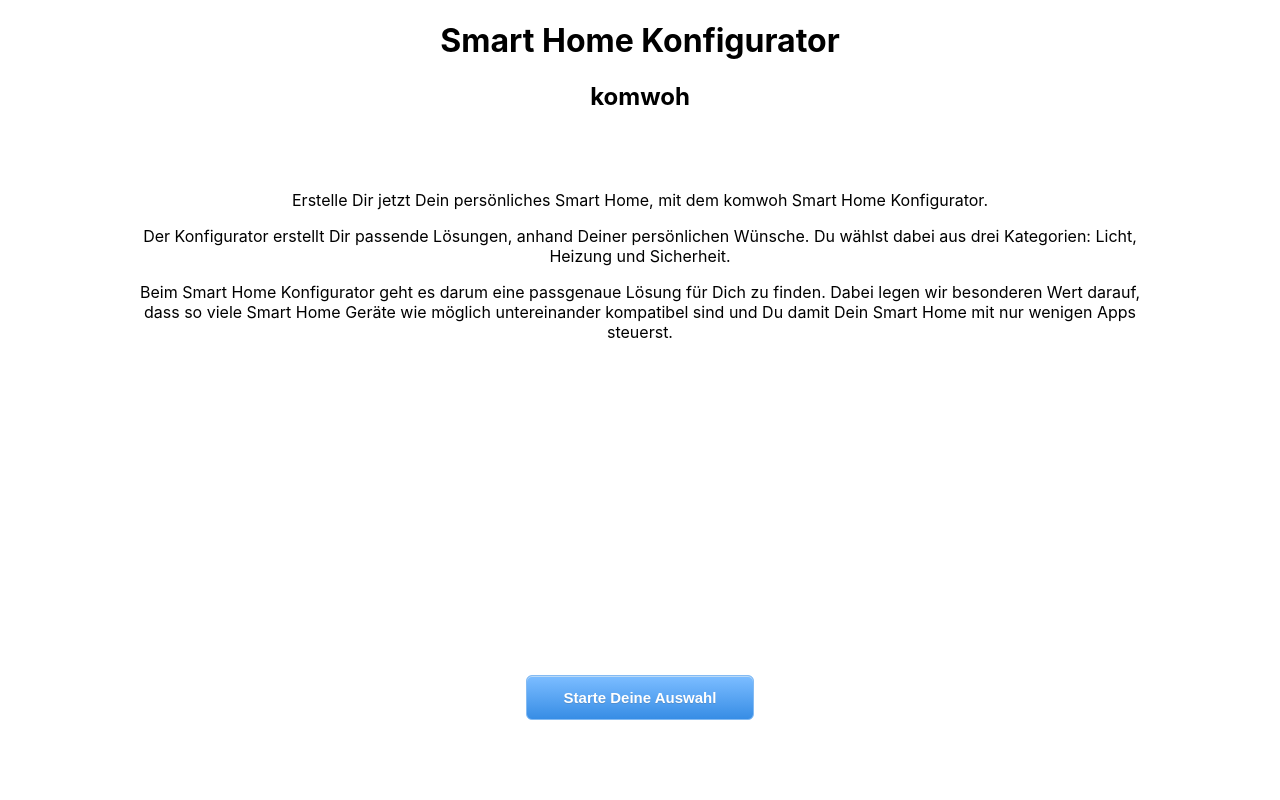
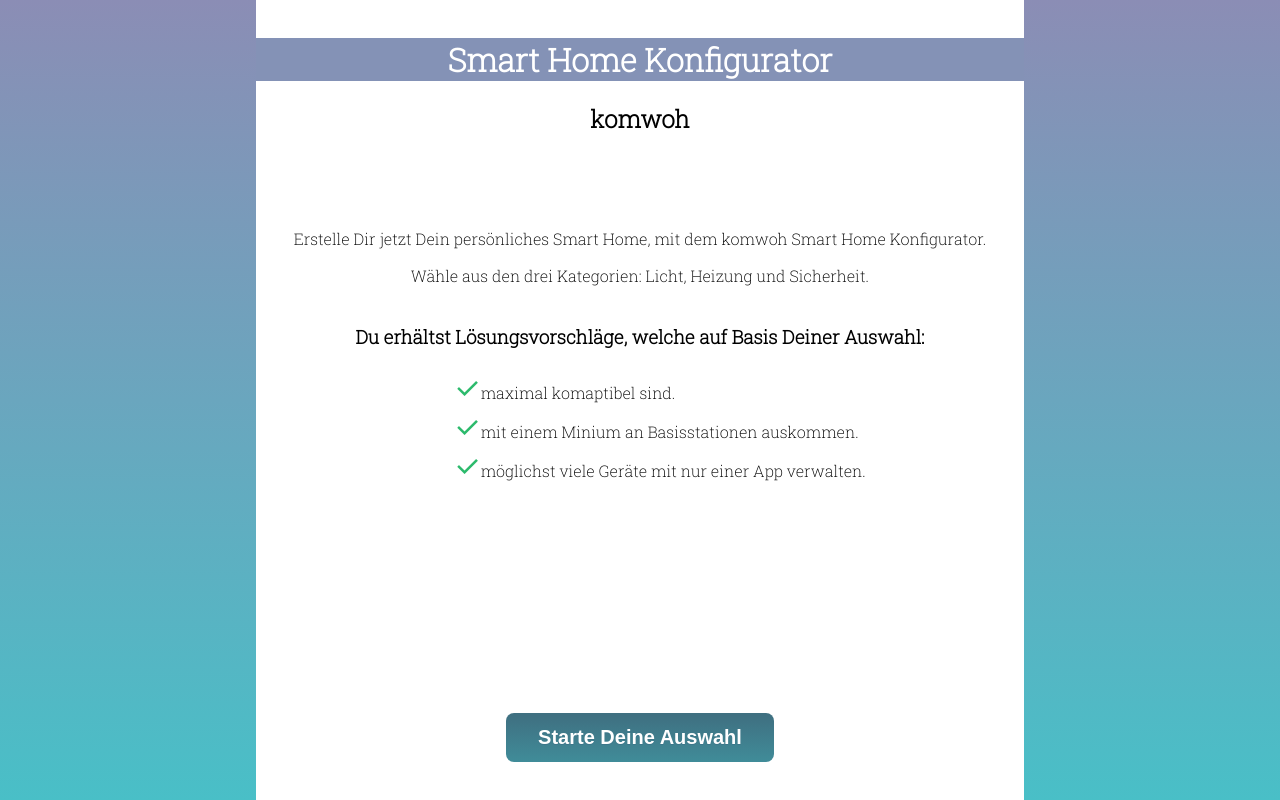
Before and after one commit to mohetti/shConfigurator, a React (Create React App) app in the folder client/: page /start in a window 1280 px wide. Built offline with nearby package versions, Linux system fonts and the light colour scheme.

Commit message:
working on css

```diff
--- a/client/src/App.js
+++ b/client/src/App.js
@@ -23,7 +23,6 @@
 import './Components/stylesConfigurator/innerlights.css';
 import './Components/stylesConfigurator/gardenlights.css';
 import './Components/stylesConfigurator/lightbulbs.css';
-import { useEffect } from 'react';
 
 function App() {
   return (
--- a/client/src/Components/Categories.js
+++ b/client/src/Components/Categories.js
@@ -118,10 +118,12 @@
   };
   return (
     <div className="windowContainer">
-      <header className="center">
-        <h2>Wähle Deine Kategorien:</h2>
+      <div className="spaceLeft"></div>
+      <div className="center">
+        <header>
+          <h1 className="stripe mgt1">Kategorien:</h1>
         </header>
-      <div className="configContainer mgtH">
+        <div className="configContainer">
           <div className="typeContainer mgCtg">
             <div
               onClick={() => handleClick('lights')}
@@ -158,6 +160,8 @@
           </div>
         </div>
       </div>
+      <div className="spaceRight  "></div>
+    </div>
   );
 }
 
--- a/client/src/Components/Gardenlights.js
+++ b/client/src/Components/Gardenlights.js
@@ -103,10 +103,12 @@
 
   return (
     <div className="windowContainer">
-      <header className="center">
-        <h2>Wähle passende Gartenbeleuchtung:</h2>
+      <div className="spaceLeft"></div>
+      <div className="center">
+        <header>
+          <h1 className="stripe mgt1">Gartenbeleuchtung:</h1>
         </header>
-      <div className="configContainer mgtH">
+        <div className="configContainer">
           <div className="gardenlightsContainer mgGardenlights">
             <div
               onClick={() => openBox('pathLight')}
@@ -186,6 +188,8 @@
           </div>
         </div>
       </div>
+      <div className="spaceRight  "></div>
+    </div>
   );
 }
 
--- a/client/src/Components/Innerlights.js
+++ b/client/src/Components/Innerlights.js
@@ -215,10 +215,12 @@
 
   return (
     <div className="windowContainer">
-      <header className="center">
-        <h2>Wähle passende Innenbeleuchtung:</h2>
+      <div className="spaceLeft"></div>
+      <div className="center">
+        <header>
+          <h1 className="stripe mgt1">weitere Innenbeleuchtung:</h1>
         </header>
-      <div className="configContainer mgtH">
+        <div className="configContainer">
           <div className="innerlightsContainer mgInnerlights">
             <div
               onClick={() => handleClick('strip')}
@@ -400,6 +402,8 @@
           </div>
         </div>
       </div>
+      <div className="spaceRight  "></div>
+    </div>
   );
 }
 
--- a/client/src/Components/Lightbulbs.js
+++ b/client/src/Components/Lightbulbs.js
@@ -139,10 +139,12 @@
 
   return (
     <div className="windowContainer">
-      <header className="center">
-        <h2>Wähle die passende Beleuchtung:</h2>
+      <div className="spaceLeft"></div>
+      <div className="center">
+        <header>
+          <h1 className="stripe mgt1">Spots & Glühbirnen:</h1>
         </header>
-      <div className="configContainer mgtH">
+        <div className="configContainer">
           <div className="lightBulbContainer mgLightbulbs">
             <div
               onClick={() => openSelector('white')}
@@ -251,6 +253,8 @@
           </div>
         </div>
       </div>
+      <div className="spaceRight  "></div>
+    </div>
   );
 }
 
--- a/client/src/Components/Lights.js
+++ b/client/src/Components/Lights.js
@@ -108,10 +108,12 @@
 
   return (
     <div className="windowContainer">
-      <header className="center">
-        <h2>Wähle die passende Beleuchtung:</h2>
+      <div className="spaceLeft"></div>
+      <div className="center">
+        <header>
+          <h1 className="stripe mgt1">Beleuchtungsoptionen:</h1>
         </header>
-      <div className="configContainer mgtH">
+        <div className="configContainer">
           <div className="lightContainer mgLights">
             <div
               onClick={() => handleClick('lightbulbs')}
@@ -148,6 +150,8 @@
           </div>
         </div>
       </div>
+      <div className="spaceRight  "></div>
+    </div>
   );
 }
 
--- a/client/src/Components/Start.js
+++ b/client/src/Components/Start.js
@@ -10,33 +10,39 @@
 
   return (
     <div className="windowContainer">
-      <header className="center">
-        <h1>Smart Home Konfigurator</h1>
-        <h2>komwoh</h2>
+      <div className="spaceLeft"></div>
+      <div className="center">
+        <header>
+          <h1 className="stripe mgt1">Smart Home Konfigurator</h1>
+          <h2 className="mgb2">komwoh</h2>
         </header>
-      <div className="startContainer mgtH center">
-        <p className="mgB">
-          Erstelle Dir jetzt Dein persönliches Smart Home, mit dem komwoh Smart
-          Home Konfigurator.
+        <div>
+          <p>
+            Erstelle Dir jetzt Dein persönliches Smart Home, mit dem komwoh
+            Smart Home Konfigurator.
           </p>
-        <p>
-          Der Konfigurator erstellt Dir passende Lösungen, anhand Deiner
-          persönlichen Wünsche. Du wählst dabei aus drei Kategorien: Licht,
-          Heizung und Sicherheit.
-        </p>
-        <p>
-          Beim Smart Home Konfigurator geht es darum eine passgenaue Lösung für
-          Dich zu finden. Dabei legen wir besonderen Wert darauf, dass so viele
-          Smart Home Geräte wie möglich untereinander kompatibel sind und Du
-          damit Dein Smart Home mit nur wenigen Apps steuerst.
-        </p>
+          <p>Wähle aus den drei Kategorien: Licht, Heizung und Sicherheit.</p>
+          <h3 className="mgt1">
+            <strong>
+              Du erhältst Lösungsvorschläge, welche auf Basis Deiner Auswahl:
+            </strong>
+          </h3>
         </div>
-      <div className="mgB">
+        <div className="checkmarkDiv">
+          <ul className="checkmark">
+            <li>maximal komaptibel sind.</li>
+            <li>mit einem Minium an Basisstationen auskommen.</li>
+            <li>möglichst viele Geräte mit nur einer App verwalten.</li>
+          </ul>
+        </div>
+        <div className="btnPos">
           <button onClick={start} className="btn">
             Starte Deine Auswahl
           </button>
         </div>
       </div>
+      <div className="spaceRight"></div>
+    </div>
   );
 }
 
--- a/client/src/Components/stylesConfigurator/security.css
+++ b/client/src/Components/stylesConfigurator/security.css
@@ -4,7 +4,6 @@
 
 .securityContainer {
   grid-area: contentContainer;
-  background-color: yellow;
   display: grid;
   justify-content: space-between;
   grid-template-areas:
--- a/client/src/Components/stylesConfigurator/styles.css
+++ b/client/src/Components/stylesConfigurator/styles.css
@@ -1,40 +1,108 @@
 .windowContainer {
-  display: flex;
-  flex-direction: column;
-  align-items: center;
-  justify-content: center;
+  display: grid;
+  grid-template-areas: 'spaceLeft centerBox spaceRight';
+}
+
+.stripe {
+  /*background-color: #6ca4bd; #8690b6*/
+  background-color: #8492b6;
+  color: white;
 }
 
 .center {
+  grid-area: centerBox;
+  display: flex;
+  flex-direction: column;
   text-align: center;
+  width: 60vw;
+  height: 100vh;
 }
 
-.mgtH {
-  margin-top: 3%;
+.spaceLeft {
+  grid-area: spaceLeft;
+  height: 100vh;
+  width: 20vw;
+  background: rgb(2, 0, 36);
+  background: linear-gradient(
+    0deg,
+    rgba(2, 0, 36, 1) 0%,
+    rgba(73, 191, 199, 1) 0%,
+    rgba(139, 141, 181, 1) 100%
+  );
 }
-.mgB {
-  margin-top: 2%;
+
+.spaceRight {
+  grid-area: spaceRight;
+  height: 100vh;
+  width: 20vw;
+  background: rgb(2, 0, 36);
+  background: linear-gradient(
+    0deg,
+    rgba(2, 0, 36, 1) 0%,
+    rgba(73, 191, 199, 1) 0%,
+    rgba(139, 141, 181, 1) 100%
+  );
+}
+
+.mgb1 {
+  margin-bottom: 5%;
+}
+.mgb2 {
+  margin-bottom: 10%;
+}
+.mgt1 {
+  margin-top: 5%;
+}
+.mgt2 {
+  margin-top: 10%;
+}
+.mgt3 {
+  margin-top: 20%;
+}
+.checkmarkDiv {
+  display: flex;
+  justify-content: center;
+  margin-top: -2%;
+}
+.checkmark {
+  list-style: none;
+  display: flex;
+  flex-direction: column;
+  align-items: start;
+}
+
+.checkmark li:before {
+  content: '✓';
+  color: #2cba6c;
+  font-size: 30px;
+}
+
+.btnPos {
+  flex-grow: 1;
+  display: flex;
+  justify-content: center;
+  align-items: flex-end;
+  margin-bottom: 5%;
 }
 
 .btn {
-  box-shadow: inset 0px 1px 0px 0px #bbdaf7;
-  background: linear-gradient(to bottom, #79bbff 5%, #378de5 100%);
-  background-color: #79bbff;
-  border-radius: 6px;
-  border: 1px solid #84bbf3;
+  background: linear-gradient(to bottom, #3f7081 5%, #408c99 100%);
+  background-color: #3f7081;
+  border: none;
+  border-radius: 8px;
   display: inline-block;
   cursor: pointer;
   color: #ffffff;
   font-family: Arial;
-  font-size: 15px;
+  font-size: 20px;
   font-weight: bold;
-  padding: 13px 37px;
+  padding: 13px 32px;
   text-decoration: none;
-  text-shadow: 0px 1px 0px #528ecc;
+  text-shadow: 0px 1px 0px #3d768a;
 }
 .btn:hover {
-  background: linear-gradient(to bottom, #378de5 5%, #79bbff 100%);
-  background-color: #378de5;
+  background: linear-gradient(to bottom, #408c99 5%, #599bb3 100%);
+  background-color: #408c99;
 }
 .btn:active {
   position: relative;
@@ -42,7 +110,7 @@
 }
 
 .startContainer {
-  width: 80%;
+  width: 60%;
   height: 60vh;
 }
 
@@ -51,15 +119,15 @@
   grid-template-areas:
     'contentContainer'
     'buttons';
-  width: 80%;
-  height: 80vh;
+  width: 100%;
+  height: 100%;
 }
 
 .btnContainer {
   grid-area: buttons;
   display: flex;
   justify-content: space-between;
-  margin: 0 5%;
+  margin: 2% 5%;
   align-items: flex-end;
 }
 
--- a/client/src/index.css
+++ b/client/src/index.css
@@ -1,13 +1,14 @@
+@import url('https://fonts.googleapis.com/css2?family=Roboto+Slab:wght@200&display=swap');
 body {
   margin: 0;
-  font-family: -apple-system, BlinkMacSystemFont, 'Segoe UI', 'Roboto', 'Oxygen',
-    'Ubuntu', 'Cantarell', 'Fira Sans', 'Droid Sans', 'Helvetica Neue',
-    sans-serif;
+  font-family: 'Roboto Slab', serif, -apple-system, BlinkMacSystemFont,
+    'Segoe UI', 'Roboto', 'Oxygen', 'Ubuntu', 'Cantarell', 'Fira Sans',
+    'Droid Sans', 'Helvetica Neue', sans-serif;
   -webkit-font-smoothing: antialiased;
   -moz-osx-font-smoothing: grayscale;
 }
 
 code {
-  font-family: source-code-pro, Menlo, Monaco, Consolas, 'Courier New',
-    monospace;
+  font-family: 'Roboto Slab', serif, source-code-pro, Menlo, Monaco, Consolas,
+    'Courier New', monospace;
 }
```
Also changed, not shown: client/src/Components/Heating.js (+13 -5 lines), client/src/Components/Security.js (+16 -6 lines), 1 other file (tests, documents, lock files or other folders). Lines whose indentation alone changed are shown as unchanged.
